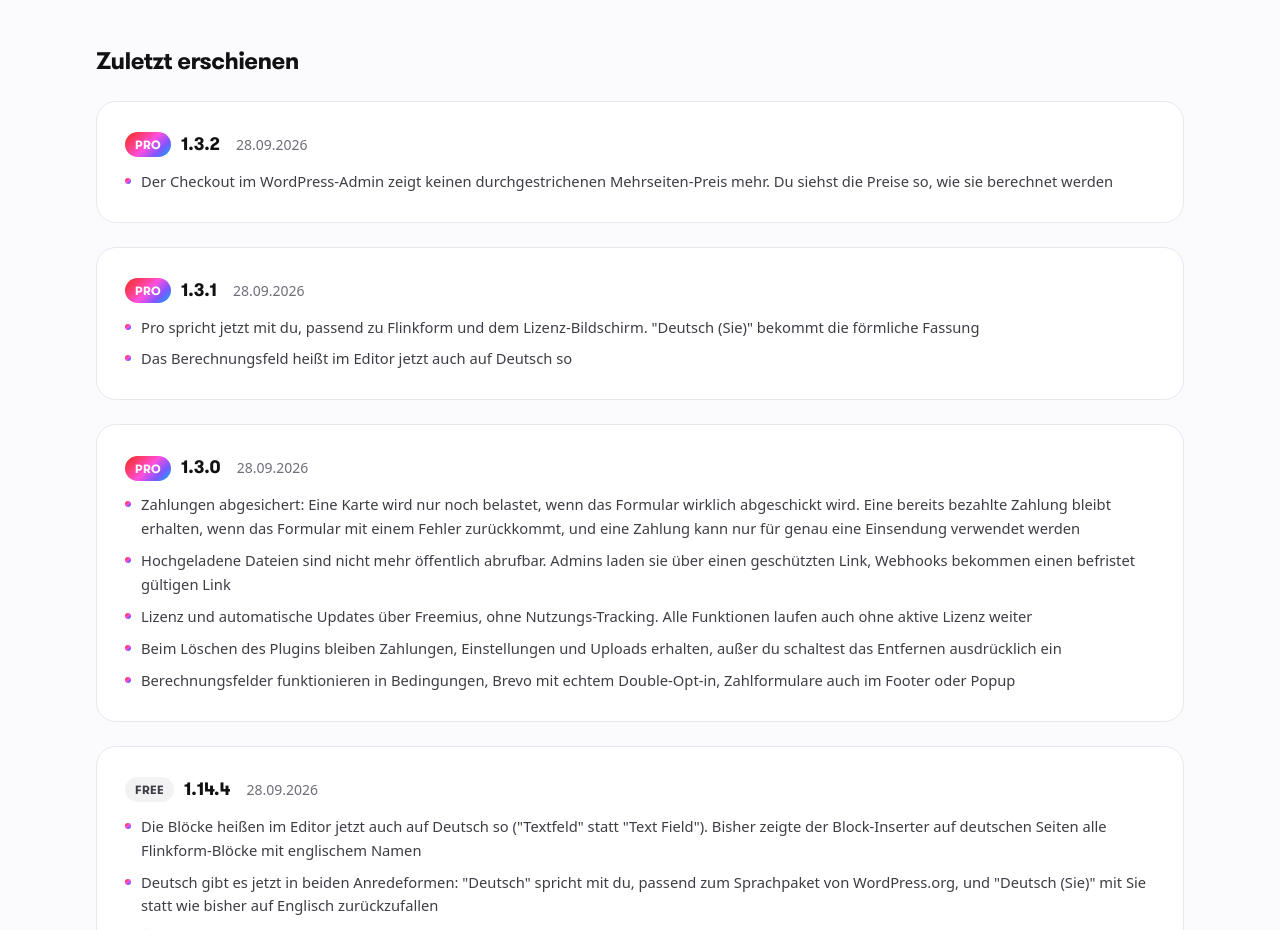
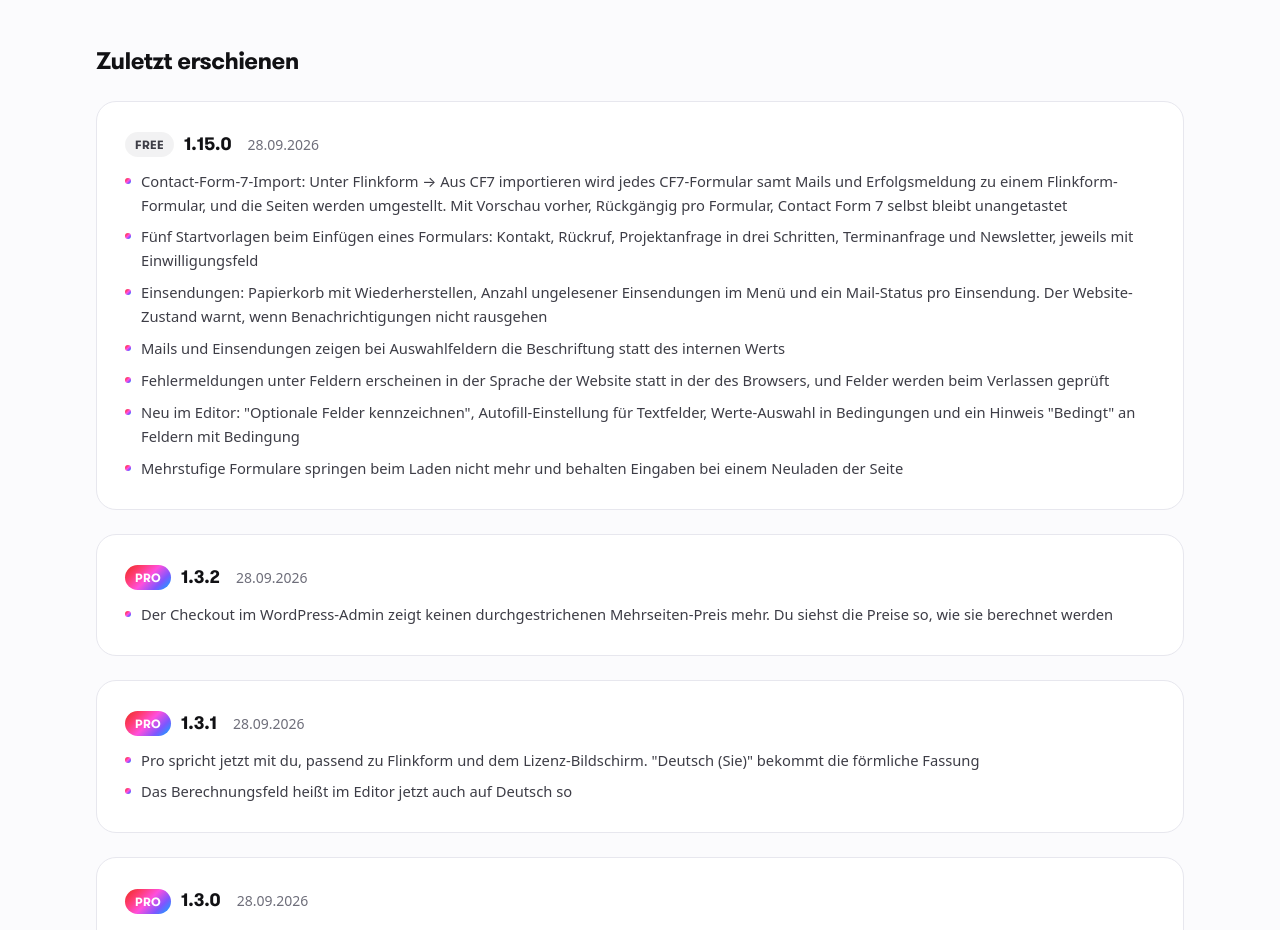
Before and after one commit to dennisbuchwald/flinkform.de, a Next.js app: page /roadmap in a window 1280 px wide. Shown: the part 2080-3010 px from the top of the page. Built offline with nearby package versions, Linux system fonts and the light colour scheme.

Commit message:
Free 1.15.0 on the site and in the changelog (DE + EN)

```diff
--- a/content/de/roadmap.ts
+++ b/content/de/roadmap.ts
@@ -108,6 +108,20 @@
   },
   changelogHeading: "Zuletzt erschienen",
   changelog: [
+    {
+      area: "Free",
+      version: "1.15.0",
+      date: "28.09.2026",
+      items: [
+        "Contact-Form-7-Import: Unter Flinkform → Aus CF7 importieren wird jedes CF7-Formular samt Mails und Erfolgsmeldung zu einem Flinkform-Formular, und die Seiten werden umgestellt. Mit Vorschau vorher, Rückgängig pro Formular, Contact Form 7 selbst bleibt unangetastet",
+        "Fünf Startvorlagen beim Einfügen eines Formulars: Kontakt, Rückruf, Projektanfrage in drei Schritten, Terminanfrage und Newsletter, jeweils mit Einwilligungsfeld",
+        "Einsendungen: Papierkorb mit Wiederherstellen, Anzahl ungelesener Einsendungen im Menü und ein Mail-Status pro Einsendung. Der Website-Zustand warnt, wenn Benachrichtigungen nicht rausgehen",
+        "Mails und Einsendungen zeigen bei Auswahlfeldern die Beschriftung statt des internen Werts",
+        "Fehlermeldungen unter Feldern erscheinen in der Sprache der Website statt in der des Browsers, und Felder werden beim Verlassen geprüft",
+        "Neu im Editor: \"Optionale Felder kennzeichnen\", Autofill-Einstellung für Textfelder, Werte-Auswahl in Bedingungen und ein Hinweis \"Bedingt\" an Feldern mit Bedingung",
+        "Mehrstufige Formulare springen beim Laden nicht mehr und behalten Eingaben bei einem Neuladen der Seite",
+      ],
+    },
     {
       area: "Pro",
       version: "1.3.2",
--- a/content/en/roadmap.ts
+++ b/content/en/roadmap.ts
@@ -108,6 +108,20 @@
   },
   changelogHeading: "Recently Shipped",
   changelog: [
+    {
+      area: "Free",
+      version: "1.15.0",
+      date: "Sep 28, 2026",
+      items: [
+        "Contact Form 7 importer: Flinkform → Import from CF7 turns every CF7 form, including its mails and success message, into a Flinkform form and switches the pages that used it. Preview first, undo per form, Contact Form 7 itself stays untouched",
+        "Five starter templates when you insert a form: contact, callback, three-step project inquiry, appointment request and newsletter, each with a consent field",
+        "Submissions: a trash with restore, the unread count in the admin menu and a mail status per submission. Site Health warns when notifications do not go out",
+        "Emails and submissions show the option label of choice fields instead of the internal value",
+        "Error messages under fields appear in the site's language instead of the browser's, and fields are checked when the visitor leaves them",
+        "New in the editor: \"Mark optional fields\", an autofill setting for text fields, a value dropdown in conditions and a \"Conditional\" badge on fields with a rule",
+        "Multi-step forms no longer jump while loading and keep what was typed when the page is reloaded",
+      ],
+    },
     {
       area: "Pro",
       version: "1.3.2",
--- a/lib/site.ts
+++ b/lib/site.ts
@@ -44,7 +44,7 @@
  * Die einzige Stelle für Versionsnummern. Speist JSON-LD, llms.txt und jede
  * sichtbare Versionsangabe - nirgendwo sonst eine Version hart schreiben.
  */
-export const FREE_VERSION = "1.14.4";
+export const FREE_VERSION = "1.15.0";
 export const PRO_VERSION = "1.3.2";
 /** Kleinste Free-Version, auf der Flinkform Pro läuft. */
 export const MIN_FREE_FOR_PRO = "1.14.3";
```
